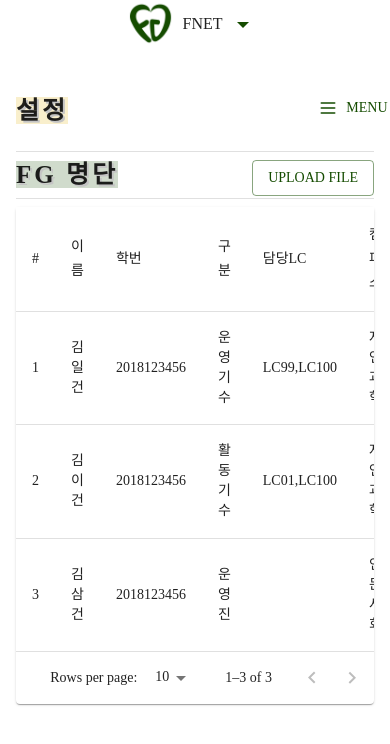
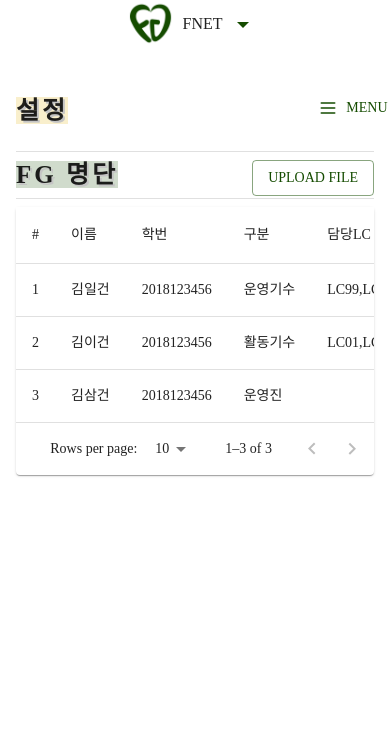
Before and after one commit to FGFnet/fnet, a React (Create React App) app in the folder frontend/: page /admin/fg in a window 390 px wide. Shown: the top 744 px of the page. Built offline with nearby package versions, Linux system fonts and the light colour scheme; a web font is replaced by a local one.

Commit message:
chore(fe): set responsive adminTable

```diff
--- a/frontend/src/screen/admin/component/adminTable.tsx
+++ b/frontend/src/screen/admin/component/adminTable.tsx
@@ -2,11 +2,16 @@ import * as React from 'react'
 import Paper from '@mui/material/Paper'
 import Table from '@mui/material/Table'
 import TableBody from '@mui/material/TableBody'
-import TableCell from '@mui/material/TableCell'
+import TableCell, { TableCellProps } from '@mui/material/TableCell'
 import TableContainer from '@mui/material/TableContainer'
 import TableHead from '@mui/material/TableHead'
 import TablePagination from '@mui/material/TablePagination'
 import TableRow from '@mui/material/TableRow'
+import { styled } from '@mui/material/styles'
+
+const CustomTableCell = styled(TableCell)<TableCellProps>({
+  wordBreak: 'keep-all',
+})
 
 type headerType = {
   id: string
@@ -38,11 +43,11 @@ export default function AdminTable({ header, data }: AdminTableType) {
   return (
     <Paper sx={{ width: '100%' }}>
       <TableContainer>
-        <Table stickyHeader aria-label="sticky table">
+        <Table stickyHeader aria-label="sticky table" sx={{ minWidth: 450 }}>
           <TableHead>
             <TableRow>
               {header.map((h) => (
-                <TableCell key={h.id}> {h.label} </TableCell>
+                <CustomTableCell key={h.id}> {h.label} </CustomTableCell>
               ))}
             </TableRow>
           </TableHead>
@@ -53,16 +58,17 @@ export default function AdminTable({ header, data }: AdminTableType) {
                 <TableRow hover role="checkbox" key={rowId}>
                   {header.map((column) => {
                     if (column.id === 'index') {
-                      return <TableCell> {rowId}</TableCell>
+                      return <CustomTableCell> {rowId}</CustomTableCell>
                     } else {
                       const value = row[column.id]
                       if (column.id === 'role') {
-                        if (value === 0) return <TableCell>운영진</TableCell>
-                        if (value === 1) return <TableCell>운영기수</TableCell>
-                        if (value === 2) return <TableCell>활동기수</TableCell>
+                        if (value === 0) return <CustomTableCell>운영진</CustomTableCell>
+                        if (value === 1) return <CustomTableCell>운영기수</CustomTableCell>
+                        if (value === 2) return <CustomTableCell>활동기수</CustomTableCell>
                       } else if (column.id === 'campus')
-                        return <TableCell>{value === 'n' ? '자연과학' : '인문사회'}</TableCell>
-                      else return <TableCell>{String(value)}</TableCell>
+                        return <CustomTableCell>{value === 'n' ? '자연과학' : '인문사회'}</CustomTableCell>
+                      else if (column.id === 'register') return <CustomTableCell>{value ? 'O' : 'X'}</CustomTableCell>
+                      else return <CustomTableCell sx={{ wordBreak: 'keep-all' }}>{String(value)}</CustomTableCell>
                     }
                   })}
                 </TableRow>
```
